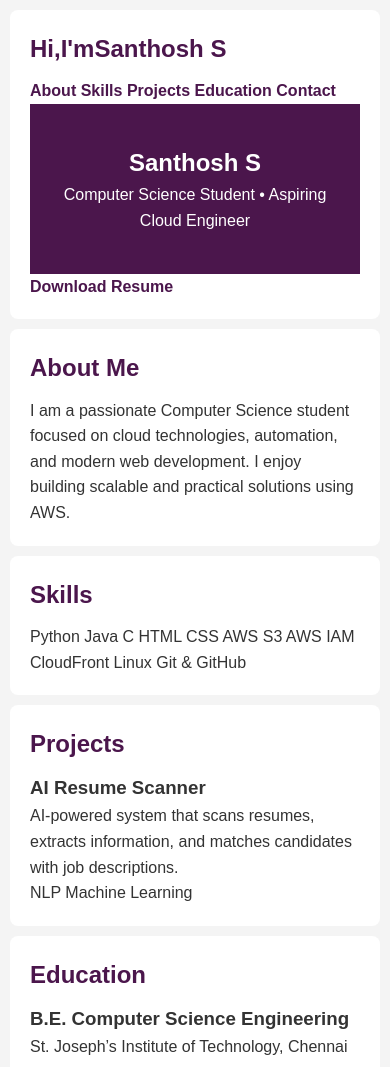
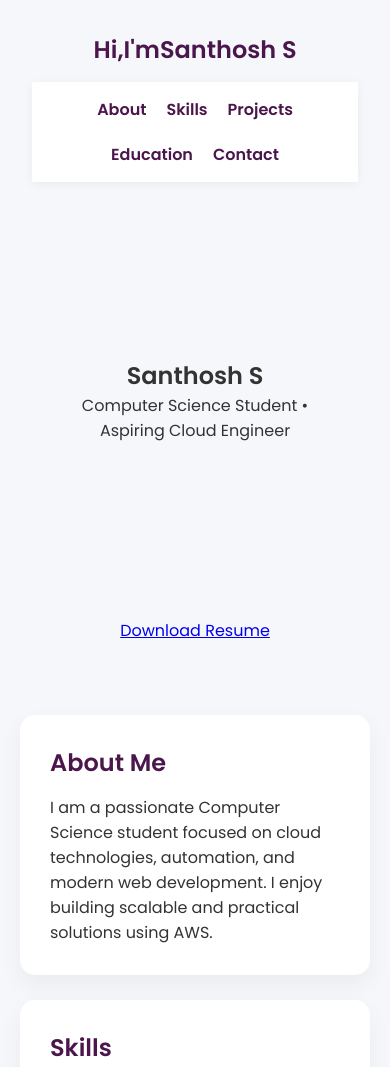
Before and after one commit to santhosh1406-collab/santhosh-aws-s3-portfolio, a plain HTML site: page index.html in a window 390 px wide. Shown: the top 1067 px of the page. Drawn offline with Linux system fonts and the light colour scheme.

Commit message:
style.css

```diff
--- a/style.css
+++ b/style.css
@@ -5,75 +5,148 @@
 }
 
 body {
-  font-family: Arial, sans-serif;
-  line-height: 1.6;
-  background: #f4f4f4;
+  font-family: 'Poppins', sans-serif;
+  background: #f6f7fb;
   color: #333;
 }
-
-header {
-  background: #4b164c;
-  color: white;
-  padding: 40px 20px;
+/* HERO */
+.hero {
+  height: 80vh;
+  display: flex;
+  flex-direction: column;
+  justify-content: center;
+  align-items: center;
   text-align: center;
+  padding: 2rem;
+  animation: fadeIn 1.2s ease-in-out;
+}
+/* ANIMATION */
+@keyframes fadeIn {
+  from {
+    opacity: 0;
+    transform: translateY(15px);
+  }
+  to {
+    opacity: 1;
+    transform: translateY(0);
+  }
+}
+/* NAVBAR */
+.navbar {
+  display: flex;
+  justify-content: center;
+  gap: 20px;
+  background: white;
+  padding: 15px;
+  box-shadow: 0 2px 10px rgba(0,0,0,0.05);
 }
 
-section {
+.navbar a {
+  color: #4b164c;
+  text-decoration: none;
+  font-weight: 600;
+}
+
+.navbar a:hover {
+  border-bottom: 2px solid #4b164c;
+}
+
+/* MAIN */
+main {
+  max-width: 1000px;
+  margin: 40px auto;
+  padding: 0 20px;
+}
+
+/* CARDS */
+.card {
   background: white;
-  margin: 20px auto;
-  padding: 20px;
-  max-width: 900px;
-  border-radius: 8px;
+  padding: 30px;
+  margin-bottom: 25px;
+  border-radius: 15px;
+  box-shadow: 0 10px 25px rgba(0,0,0,0.05);
 }
 
 h2 {
   color: #4b164c;
-  margin-bottom: 10px;
-}
-
-.skills {
-  display: flex;
-  flex-wrap: wrap;
-  gap: 10px;
-}
-
-.skills li {
-  list-style: none;
-  background: #4b164c;
-  color: white;
-  padding: 8px 12px;
-  border-radius: 5px;
-}
-
-.project {
   margin-bottom: 15px;
 }
 
-a {
-  color: #4b164c;
-  text-decoration: none;
-  font-weight: bold;
+/* SKILLS */
+.skills-grid {
+  display: grid;
+  grid-template-columns: repeat(auto-fit, minmax(120px, 1fr));
+  gap: 15px;
 }
 
-a:hover {
-  text-decoration: underline;
+.skills-grid span {
+  background: #f1e6f2;
+  color: #4b164c;
+  text-align: center;
+  padding: 10px;
+  border-radius: 8px;
+  font-weight: 500;
 }
 
+/* PROJECTS */
+.project-card {
+  margin-top: 15px;
+  padding: 20px;
+  border-radius: 12px;
+  background: #fafafa;
+  transition: transform 0.3s ease;
+}
+
+.project-card:hover {
+  transform: translateY(-5px);
+}
+/* RESUME BUTTON */
+.resume-btn {
+  margin-top: 2rem;
+  display: inline-block;
+  padding: 0.8rem 2rem;
+  border: 1px solid #020617;
+  border-radius: 30px;
+  text-decoration: none;
+  color: #020617;
+  font-weight: 500;
+  transition: all 0.3s ease;
+}
+
+.tag {
+  display: inline-block;
+  background: #4b164c;
+  color: white;
+  padding: 5px 10px;
+  border-radius: 6px;
+  font-size: 12px;
+  margin-top: 10px;
+  margin-right: 5px;
+}
+
+/* EDUCATION */
+.timeline div {
+  margin-bottom: 15px;
+}
+
+/* CONTACT */
+#contact a {
+  color: #4b164c;
+  font-weight: 600;
+  text-decoration: none;
+}
+
+/* FOOTER */
 footer {
   text-align: center;
-  padding: 15px;
+  padding: 20px;
   background: #4b164c;
   color: white;
-  margin-top: 20px;
 }
 
-/* Responsive */
+/* RESPONSIVE */
 @media (max-width: 600px) {
-  header h1 {
-    font-size: 24px;
-  }
-
-  section {
-    margin: 10px;
+  .navbar {
+    flex-wrap: wrap;
   }
 }
```
